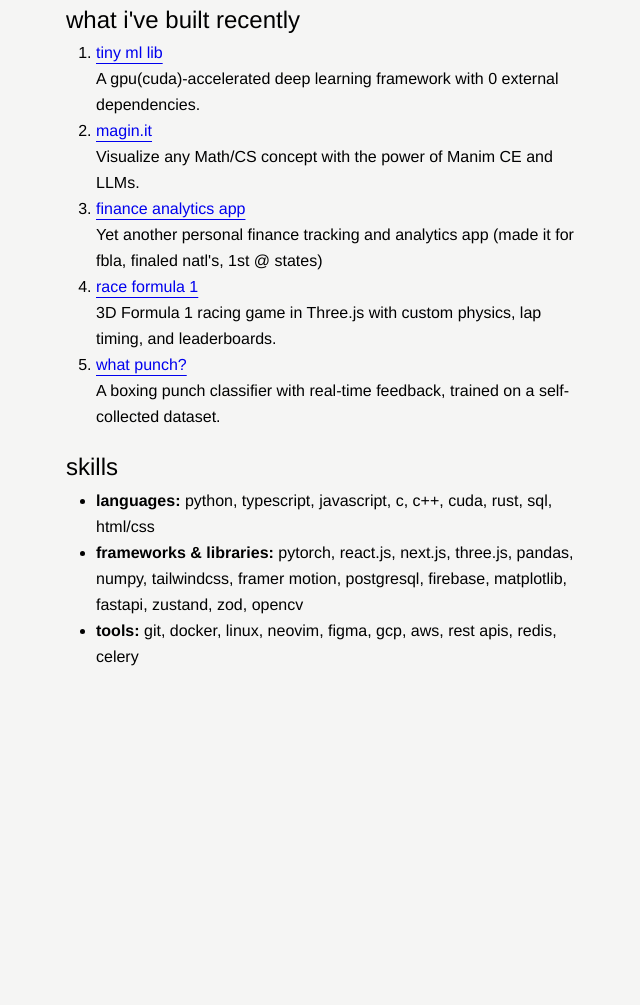
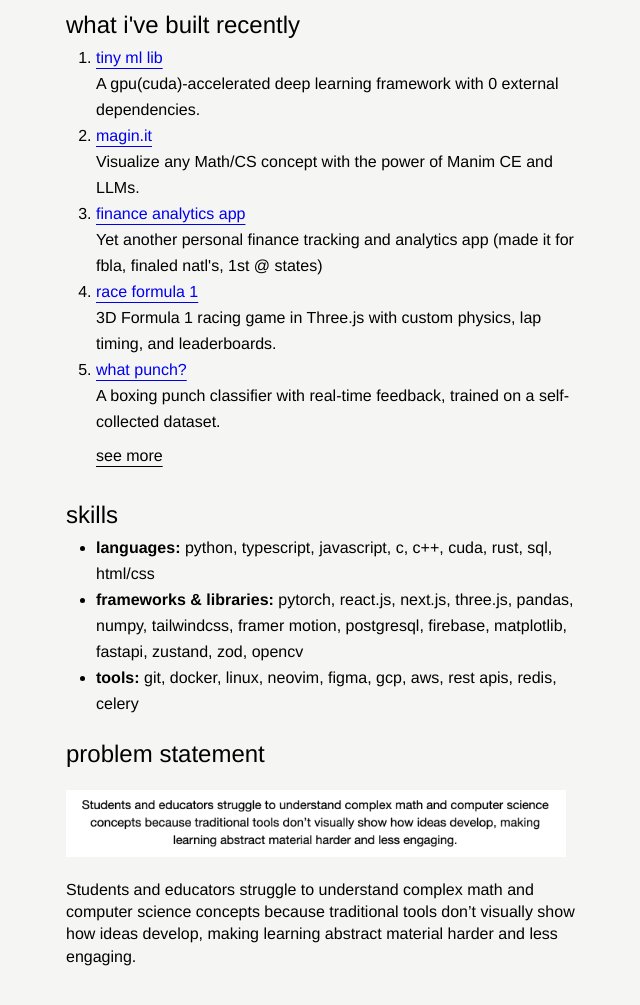
Before and after one commit to sidsurakanti/sidsurakanti.github.io, a plain HTML site: page index.html in a window 1280 px wide. Shown: the part 323-1328 px from the top of the page, without its empty margins (314-954 px from the left). Before the commit the page ends 1073 px from the top, so only its background shows below. Drawn offline with Linux system fonts and the light colour scheme.

Commit message:
chore: added a stupid problem statement lmao what the helly

```diff
--- a/index.html
+++ b/index.html
@@ -23,7 +23,7 @@
 
       <section>
         <span>
-          <p>👋, hello!</p>
+          <p id="greeting">👋, hello!</p>
           <p>tldr;</p>
           <ul>
             <li>18, cs @ UofSC's honors college.</li>
@@ -96,6 +96,8 @@
             </p>
           </li>
         </ol>
+
+        <a id="more" href="https://github.com/sidsurakanti" target="_blank">see more</a>
       </section>
 
       <section>
@@ -106,6 +108,15 @@
           <li> <strong>tools:</strong> git, docker, linux, neovim, figma, gcp, aws, rest apis, redis, celery </li>
         </<ul>
       </section>
+
+      <section>
+        <h3><a href="files/statement.pdf" target="_blank">problem statement</a></h3>
+        <a href="files/statement.pdf" target="_blank"><img src="images/problem.png" alt="cs190 assignment" width="500"/></a>
+        <p>
+          Students and educators struggle to understand complex math and computer science concepts because traditional tools don’t visually show how ideas develop, making learning abstract material harder and less engaging.
+        </p>
+      </section>
+
     </main>
   </body>
 </html>
--- a/styles.css
+++ b/styles.css
@@ -49,6 +49,32 @@
   margin-left: 30px;
 }
 
+img {
+  padding: 15px 0;
+}
+
+a:hover {
+  color: blue !important;
+  transform: translateY(-1px);
+  transition: transform 0.3s ease;
+}
+
+h3 > a {
+  font-size: 24px;
+  color: black;
+  text-decoration: none !important;
+  font-weight: 400 !important;
+}
+
 .space-x-2 > * + * {
   margin-left: 6px;
 }
+
+#more {
+  margin: 10px 30px;
+  color: #000;
+}
+
+#greeting {
+  margin-bottom: 5px;
+}
```
Also changed, not shown: images/problem.png (added), 2 other files.
